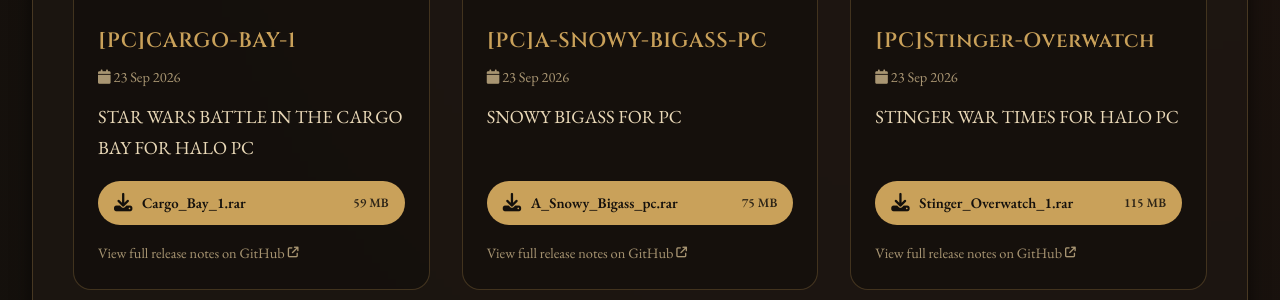
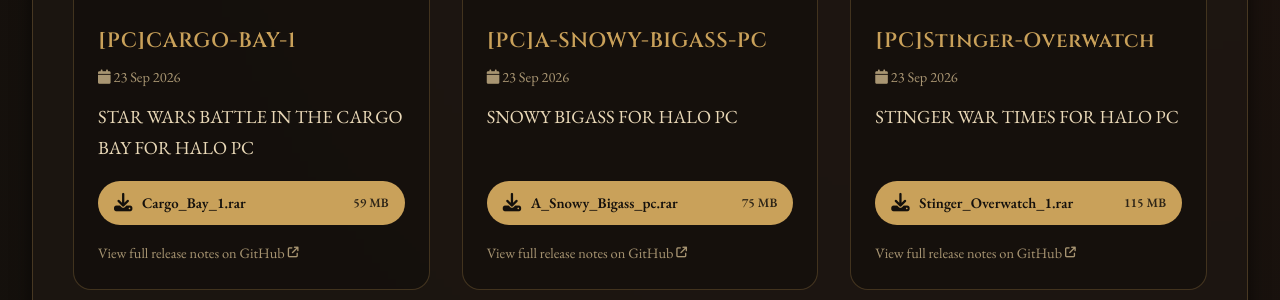
Before and after one commit to Chalwk/NC-Halo-Maps, a Jekyll site: the page built from maps.html, in a window 1280 px wide and 900 px high, scrolled down 4456 px. Shown: the part 156-456 px from the top of the window. Built offline with Jekyll 4.4.1, drawn with Linux system fonts in a browser that asks for light colours.

Commit message:
chore: update releases data

```diff
--- a/_data/releases.json
+++ b/_data/releases.json
@@ -509,7 +509,7 @@
     "id": 394733969,
     "tag": "PC-A-SNOWY-BIGASS-PC",
     "name": "[PC]A-SNOWY-BIGASS-PC",
-    "body": "SNOWY BIGASS FOR PC",
+    "body": "SNOWY BIGASS FOR HALO PC",
     "prerelease": false,
     "published_at": "2026-09-23T14:16:26Z",
     "html_url": "https://github.com/nakedchick-code/NC-Halo-Maps/releases/tag/PC-A-SNOWY-BIGASS-PC",
```
